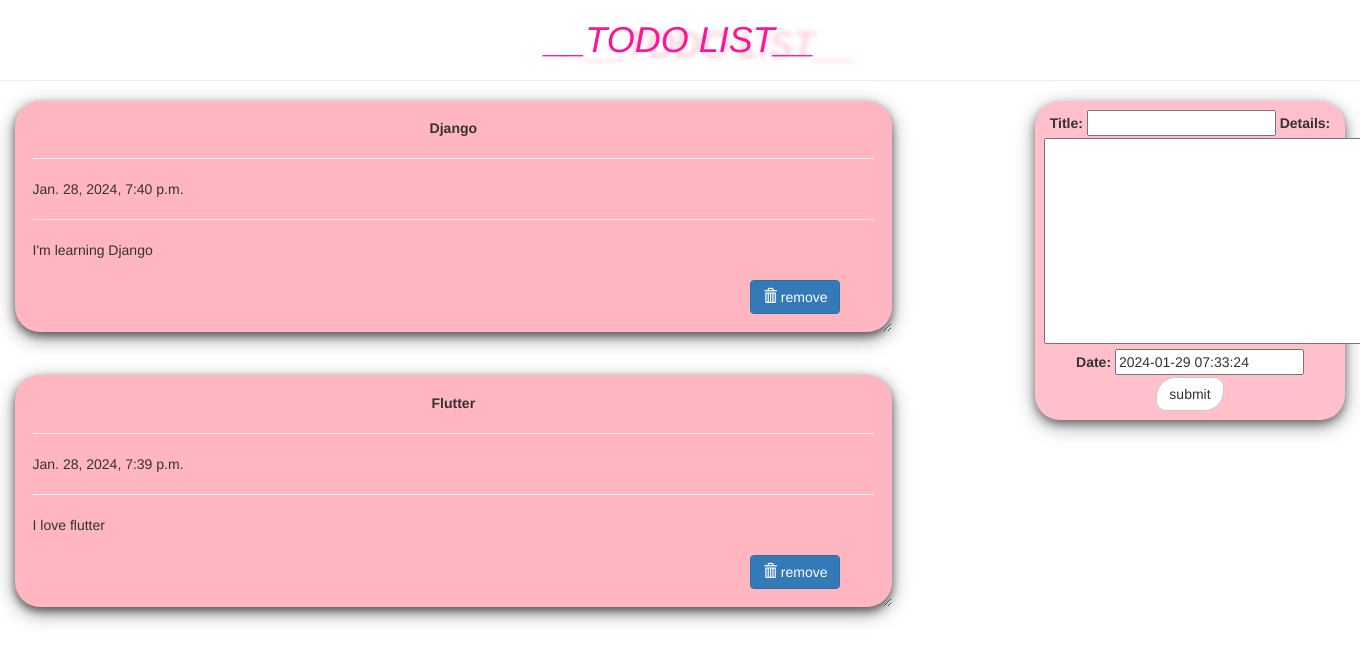
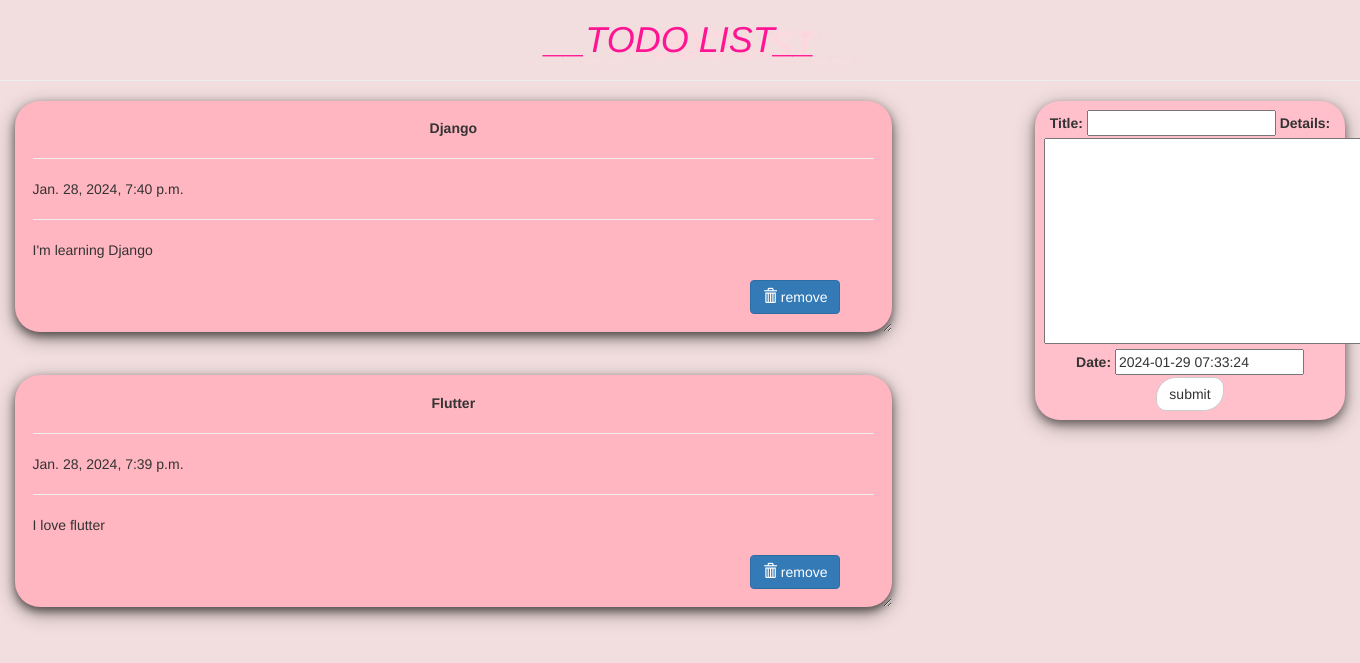
Before and after one commit to Xcheche/todoapp, a Django app: page / in a window 1360 px wide; the page is wider, and only the part inside the window is pictured. Shown: the top 663 px of that part. Run offline with Django 4.2, Linux system fonts and the light colour scheme; data comes from the database, SQL or seed files in the repository; both versions use the stored data as it was after the commit; some libraries are stand-ins or nearby versions.

Commit message:
index.html edited

```diff
--- a/todo_site/todo/templates/todo/index.html
+++ b/todo_site/todo/templates/todo/index.html
@@ -55,7 +55,7 @@ text-overflow: ellipsis;
 
 </head>
 
-<body class="container-fluid">
+<body class="container-fluid bg-danger">
 
 {% if messages %}
 {% for message in messages %}
```
Also changed, not shown: todo_site/db.sqlite3.
